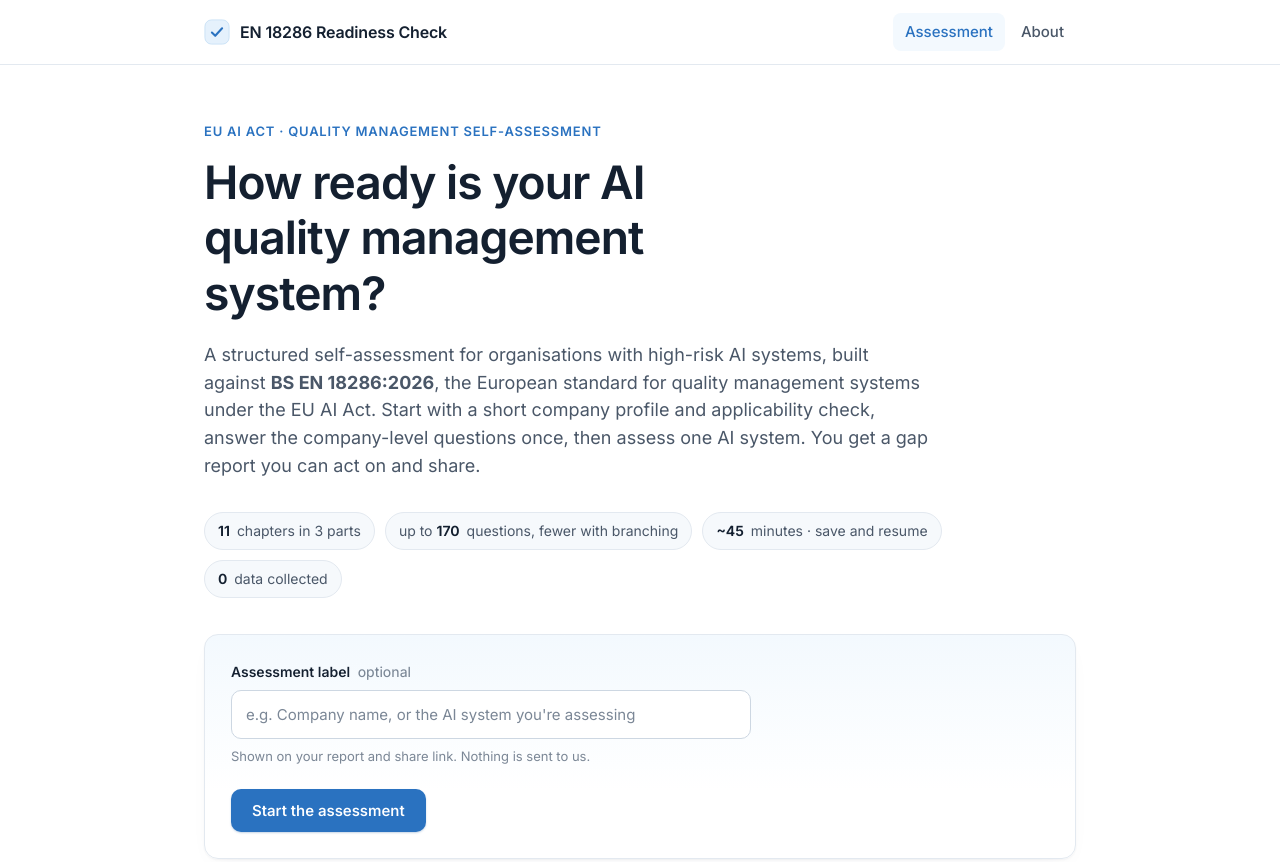
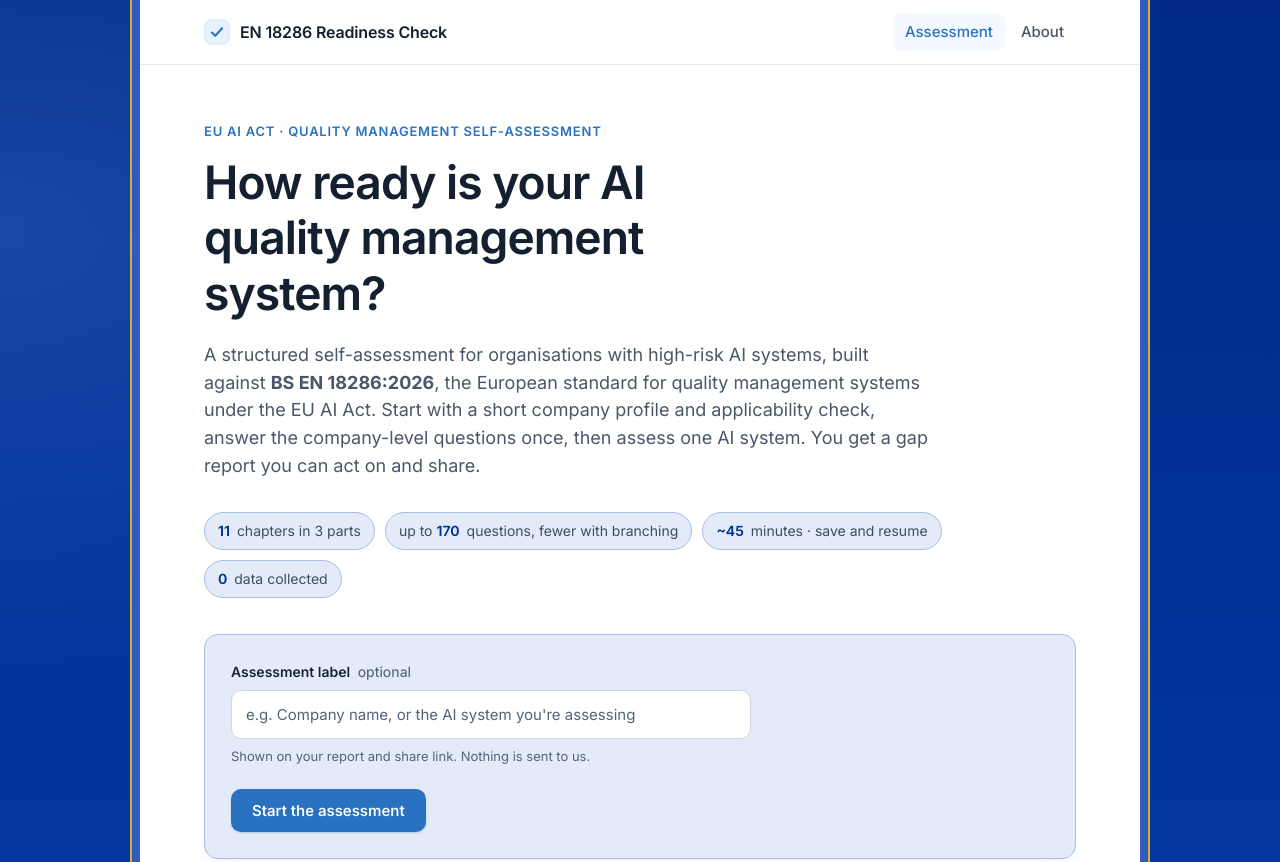
Before and after one commit to adrianbis/en18286-check, a plain HTML site: page index.html in a window 1280 px wide. Shown: the top 862 px of the page. Drawn offline with Linux system fonts and the light colour scheme.

Commit message:
Add files via upload

```diff
--- a/assets/css/styles.css
+++ b/assets/css/styles.css
@@ -597,3 +597,92 @@ select.text-input { appearance: auto; }
 }
 .how-grid.how-three { grid-template-columns: repeat(3, 1fr); }
 @media (max-width: 760px) { .how-grid.how-three { grid-template-columns: 1fr; } }
+
+/* ==========================================================================
+   Facelift (v3.1) — EU-blue frame and solid-colour panels.
+   Purely visual: overrides only, no content or layout logic changes.
+   To undo, delete everything from this comment to the end of the file.
+   ========================================================================== */
+:root {
+  --eu: #003399;            /* EU flag blue (Reflex Blue) */
+  --eu-deep: #00226b;
+  --eu-band: #2f5bbf;       /* lighter blue band next to the page */
+  --gold: #d4af37;          /* elegant gold hairline */
+  --col: 1000px;            /* width of the white page column */
+  --gutter: 28px;           /* minimum blue showing at each side */
+  --frame-bg: #e3ebf8;      /* solid panel fill */
+  --frame-line: #a9bde4;    /* panel border */
+}
+
+/* Blue surround. The gradient spans the whole page height, so the tone
+   shifts gently as you scroll. No animation or script involved. */
+body {
+  background-color: var(--eu);
+  background-image:
+    radial-gradient(1200px 700px at 0% 8%, rgba(70, 120, 220, 0.35), transparent 70%),
+    radial-gradient(1000px 800px at 100% 55%, rgba(60, 110, 210, 0.28), transparent 70%),
+    linear-gradient(180deg, #002a85 0%, var(--eu) 22%, #0d3ea6 45%, var(--eu) 66%, var(--eu-deep) 100%);
+}
+
+/* The white page column, edged with a lighter-blue band and a gold hairline. */
+.site-header, .main, .site-footer {
+  width: min(var(--col), calc(100% - 2 * var(--gutter)));
+  margin-left: auto; margin-right: auto;
+  box-shadow: -8px 0 0 var(--eu-band), 8px 0 0 var(--eu-band), -10px 0 0 var(--gold), 10px 0 0 var(--gold);
+}
+.main {
+  border-radius: 0 !important; /* the column is focused on page change; keep its corners square */
+  max-width: none;
+  background: var(--bg);
+  /* keeps the text column exactly as wide as before (872px) */
+  padding-left: max(24px, calc((min(var(--col), 100vw - 2 * var(--gutter)) - 872px) / 2));
+  padding-right: max(24px, calc((min(var(--col), 100vw - 2 * var(--gutter)) - 872px) / 2));
+}
+.site-header { background: #fff; }
+.site-footer { border-top: 1px solid var(--frame-line); }
+
+/* Solid-colour panels (intro chips, chapter list, start card, notes, about cards, bios). */
+.meta li, .start-card, .area, .how, .person, .note, .privacy-note, .si-notice, .answers {
+  background: var(--frame-bg);
+  border-color: var(--frame-line);
+  /* slightly darker secondary text so it stays readable on the blue fill */
+  --text-2: #3f4c60;
+  --text-3: #55637a;
+  --line: #c2d1ee;
+  --surface: #edf2fb;
+}
+.meta li { border-width: 1px; border-style: solid; }
+.meta-k { color: var(--eu); }
+.area-num { color: var(--eu); }
+.start-card { box-shadow: var(--shadow); }
+
+/* Dense panels keep a white body for readability, with the same blue frame and a top accent. */
+.qcard, .chapter, .summary, .si-list, .table-wrap, .dlg {
+  border-color: var(--frame-line);
+  box-shadow: inset 0 3px 0 var(--eu), var(--shadow);
+}
+
+/* Team bios: larger centred photo and name; the rest of the card as before. */
+.person .avatar {
+  width: 120px; height: 120px;
+  margin: 4px auto 18px;
+  font-size: 34px;
+  border: 3px solid #fff;
+  box-shadow: 0 0 0 1px var(--frame-line), 0 8px 20px -10px rgba(0, 34, 107, 0.45);
+}
+.person h3 { text-align: center; margin-bottom: 12px; }
+
+@media (max-width: 760px) {
+  :root { --gutter: 10px; }
+  .site-header, .main, .site-footer {
+    box-shadow: -4px 0 0 var(--eu-band), 4px 0 0 var(--eu-band), -6px 0 0 var(--gold), 6px 0 0 var(--gold);
+  }
+  .main { padding-left: 18px; padding-right: 18px; }
+}
+
+@media print {
+  body { background: #fff; }
+  .site-header, .main, .site-footer { width: auto; box-shadow: none; }
+  .main { padding-left: 0; padding-right: 0; }
+  .qcard, .chapter, .summary, .si-list, .table-wrap { box-shadow: none; }
+}
```
